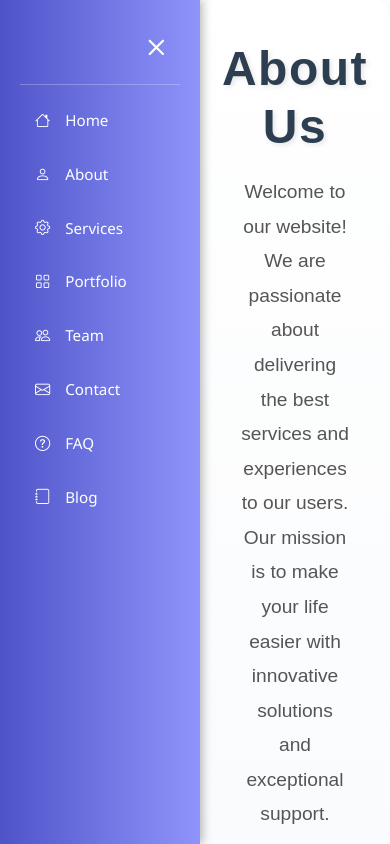
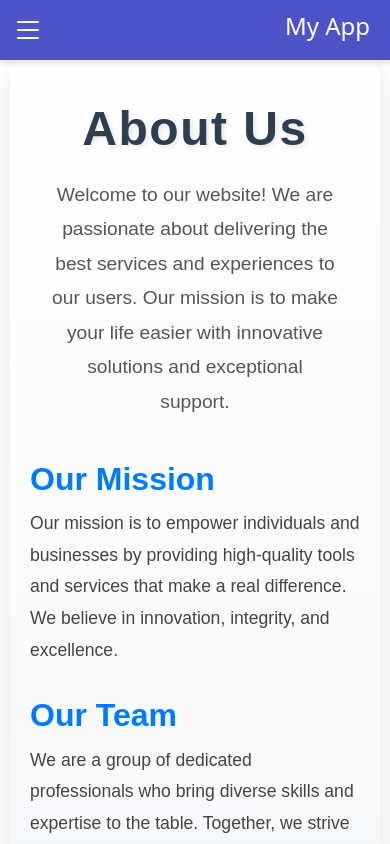
Before and after one commit to kishorshelar07/react_routing, a React (Create React App) app: page /about in a window 390 px wide. Shown: the top 844 px of the page. Built offline with nearby package versions, Linux system fonts and the light colour scheme.

Commit message:
adding navbar and responsive in mobile view

```diff
--- /dev/null
+++ b/src/App.css
@@ -0,0 +1,3 @@
+.app-container{
+   margin-top: 60px;
+}
--- a/src/App.js
+++ b/src/App.js
@@ -9,7 +9,7 @@ import Team from './components/Team';
 import FAQ from './components/Faq';
 import Blog from './components/Blog';
 import Sidebar from './components/Sidebar'; // Import Sidebar component
-
+import './App.css';
 function App() {
   const [isSidebarOpen, setIsSidebarOpen] = useState(true); // State to control sidebar visibility
 
@@ -19,7 +19,6 @@ function App() {
 
   return (
     <div className="app-container">
-
       <Sidebar isOpen={isSidebarOpen} toggleSidebar={toggleSidebar} /> {/* Pass state to Sidebar */}
       <div className={`main-content ${isSidebarOpen ? 'sidebar-open' : 'sidebar-closed'}`}>
         <Routes>
--- a/src/components/About.css
+++ b/src/components/About.css
@@ -1,7 +1,7 @@
 /* About Page Container */
 .about-page {
   max-width: 1200px;
-  margin: auto;
+  margin: 10px;
   padding: 40px 20px;
   background: linear-gradient(to bottom, #ffffff, #f0f4f8);
   border-radius: 16px;
--- a/src/components/Home.css
+++ b/src/components/Home.css
@@ -5,6 +5,7 @@
   padding: 20px;
   background-color: #f9f9f9;
   margin: auto;
+
 }
 
 /* Hero section */
--- a/src/components/Services.css
+++ b/src/components/Services.css
@@ -2,7 +2,6 @@
 .services-page {
   padding: 40px 20px;
   max-width: 1200px;
-  margin: auto;
   text-align: center;
   background: linear-gradient(to bottom, #f0f8ff, #e6f7ff);
   border-radius: 16px;
--- a/src/components/Sidebar.css
+++ b/src/components/Sidebar.css
@@ -5,132 +5,105 @@
   left: 0;
   height: 100%;
   width: 250px;
-  background: linear-gradient(90deg, #4e54c8, #8f94fb);
-  color: white;
-  padding: 20px;
-  box-shadow: 2px 0 10px rgba(0, 0, 0, 0.3); /* Slightly larger shadow for depth */
-  font-family: 'Segoe UI', Tahoma, Geneva, Verdana, sans-serif;
-  transition: width 0.3s ease, box-shadow 0.3s ease;
+  background: linear-gradient(90deg, #4e54c8, #8f94fb);  color: white;
+  transform: translateX(-100%);
+  transition: transform 0.3s ease;
+  z-index: 1000;
 }
 
-/* Sidebar when closed */
-.sidebar.closed {
-  width: 80px; /* Narrow width when closed */
+.sidebar.open {
+  transform: translateX(0);
 }
 
-/* Sidebar content visibility */
-.sidebar-content {
-  transition: opacity 0.3s ease, visibility 0s linear 0.3s;
+.sidebar.closed {
+  transform: translateX(-100%);
 }
 
-.sidebar-content.hidden {
-  opacity: 0;
-  visibility: hidden; /* Hide content when sidebar is closed */
+/* Sidebar toggle button inside the sidebar */
+.sidebar-toggle-btn {
+  background-color: transparent;
+  border: none;
+  color: white;
+  font-size: 2rem;
+  position: absolute;
+  top: 5px;
+  right: -50px;
+  cursor: pointer;
 }
 
-/* Sidebar title */
-.sidebar-title {
-  font-size: 1.7rem;
-  margin-bottom: 60px;
-  color: #fff;
-  text-align: center;
-  font-weight: 600;
-  letter-spacing: 2px;
-  text-transform: uppercase;
-  border-bottom: 2px solid #fff; /* Underline effect */
-  padding-bottom: 10px;
-}
-
-/* Navigation links */
-.sidebar nav {
-  display: flex;
-  flex-direction: column;
-  gap: 15px; /* Spacing between links */
+.sidebar-content {
+  padding: 20px;
 }
 
 .sidebar nav a {
   display: flex;
   align-items: center;
-  gap: 15px; /* Increased space between icon and text */
+  color: white;
   text-decoration: none;
-  color: inherit;
-  font-size: 1.1rem;
-  padding: 12px 12px;
-  border-radius: 30px; /* Rounded corners for links */
-  transition: all 0.3s ease;
-  position: relative;
+  margin: 10px 0;
+  padding: 10px;
+  transition: background 0.8s ease;
 }
 
-/* Hover effect */
 .sidebar nav a:hover {
-  background-color: #ffffff1f; /* Light background on hover */
-  transform: scale(1.05); /* Slight scale effect */
+  background: rgba(255, 255, 255, 0.1);
 }
 
-.sidebar nav a.active {
-  background-color: #007bff; /* Active link color */
-  color: white;
+.sidebar nav a i {
+  margin-right: 10px;
 }
 
 .sidebar nav a span {
-  font-weight: 500;
-  opacity: 1;
-  transition: opacity 0.3s ease;
+  display: inline-block;
 }
 
-/* Hide text when sidebar is closed */
-.sidebar.closed nav a span {
-  opacity: 0; /* Fades out text */
-  visibility: hidden; /* Ensures text is completely hidden */
+/* Navbar styles */
+.navbar {
+  height: 60px;
+  background: #4e54c8;
+  display: flex;
+  align-items: center;
+  justify-content: space-between;
+  padding: 0 20px;
+  color: white;
+  box-shadow: 0 4px 6px rgba(0, 0, 0, 0.1);
+  position: fixed; /* Fix it at the top */
+  top: 0;
+  left: 0;
+  width: 100%;
+  z-index: 1000;
+  transition: transform 0.3s ease, opacity 0.3s ease;
 }
 
-/* Sidebar toggle button */
-.sidebar-toggle-btn {
-  background-color: transparent;
-  border: none;
-  align-items: center;
-  color: white;
-  font-size: 2.2rem; /* Increased font size */
-  cursor: pointer;
-  position: absolute;
-  top: 20px; /* Distance from the top */
-  right: 20px; /* Distance from the right */
-  z-index: 10; /* Ensure button stays above the sidebar */
-  transition: transform 0.3s ease;
+.navbar.hidden {
+  transform: translateY(-100%); /* Slide navbar out of view */
+  opacity: 0; /* Make it invisible */
 }
 
-.sidebar-toggle-btn:hover {
-  transform: rotate(90deg); /* Rotate the button on hover for a fun effect */
+.navbar-toggle-btn {
+  background: none;
+  border: none;
+  color: white;
+  font-size: 1.5rem;
+  cursor: pointer;
 }
 
-/* Main content area */
-.main-content {
-  margin-left: 250px; /* When sidebar is open */
-  transition: margin-left 0.3s ease;
-}
-
-.main-content.sidebar-closed {
-  margin-left: 60px; /* When sidebar is closed */
+.navbar-title {
+  font-size: 1.5rem;
 }
 
 /* Responsive design */
 @media (max-width: 768px) {
   .sidebar {
-    width: 200px; /* Slightly smaller width for mobile */
+    width: 200px;
   }
+
   .sidebar.closed {
-    width: 80px;
+    transform: translateX(-100%);
   }
+
   .sidebar nav a {
-    font-size: 0.95rem; /* Adjust font size on small screens */
+    font-size: 0.95rem;
     padding: 8px 15px;
   }
-
-  .main-content {
-    margin-left: 200px;
-  }
-
-  .main-content.sidebar-closed {
-    margin-left: 60px;
-  }
 }
--- a/src/components/Sidebar.js
+++ b/src/components/Sidebar.js
@@ -1,55 +1,70 @@
-import React from 'react';  // Importing React library
-import { Link } from 'react-router-dom';  // Importing Link from react-router-dom for navigation
-import './Sidebar.css';  // Importing the CSS file for styling
+import React, { useState } from 'react';
+import { Link } from 'react-router-dom';
+import './Sidebar.css';
 
-const Sidebar = ({ isOpen, toggleSidebar }) => {
+const Sidebar = () => {
+  const [isOpen, setIsOpen] = useState(false); // State to manage sidebar visibility
+
+  const toggleSidebar = () => {
+    setIsOpen(!isOpen); // Toggle sidebar state
+  };
+
   return (
-    <div className={`sidebar ${isOpen ? 'open' : 'closed'}`}>  {/* Sidebar container with dynamic classes based on isOpen */}
+    <div>
 
+  {/* Navbar */}
+      <nav className="navbar">
+        <button className="navbar-toggle-btn" onClick={toggleSidebar}>
+          {/* <i className="bi bi-list"></i> */}
+        </button>
+        <h1 className="navbar-title">My App</h1>
+      </nav>
+      {/* Sidebar */}
+      <div className={`sidebar ${isOpen ? 'open' : 'closed'}`}>
         {/* Toggle Button */}
         <button className="sidebar-toggle-btn" onClick={toggleSidebar}>
-        <i className={`bi ${isOpen ? 'bi-x' : 'bi-list'}`}></i>  {/* Icon changes based on isOpen */}
-      </button><br/><br/><hr/>
-
+          <i className={`bi ${isOpen ? 'bi-x' : 'bi-list'}`}></i>
+        </button>
         <div className="sidebar-content">
-        {/* Navigation Links */}
           <nav>
-          <Link to="/">  {/* Link to Home page */}
-            <i className="bi bi-house"></i>  {/* Home icon */}
-            {isOpen && <span>Home</span>}  {/* Display text 'Home' if isOpen is true */}
+            <Link to="/">
+              <i className="bi bi-house"></i>
+              {isOpen && <span>Home</span>}
             </Link>
-          <Link to="/about">  {/* Link to About page */}
-            <i className="bi bi-person"></i>  {/* About icon */}
-            {isOpen && <span>About</span>}  {/* Display text 'About' if isOpen is true */}
+            <Link to="/about">
+              <i className="bi bi-person"></i>
+              {isOpen && <span>About</span>}
             </Link>
-          <Link to="/services">  {/* Link to Services page */}
-            <i className="bi bi-gear"></i>  {/* Services icon */}
-            {isOpen && <span>Services</span>}  {/* Display text 'Services' if isOpen is true */}
+            <Link to="/services">
+              <i className="bi bi-gear"></i>
+              {isOpen && <span>Services</span>}
             </Link>
-          <Link to="/portfolio">  {/* Link to Portfolio page */}
-            <i className="bi bi-grid"></i>  {/* Portfolio icon */}
-            {isOpen && <span>Portfolio</span>}  {/* Display text 'Portfolio' if isOpen is true */}
+            <Link to="/portfolio">
+              <i className="bi bi-grid"></i>
+              {isOpen && <span>Portfolio</span>}
             </Link>
-          <Link to="/team">  {/* Link to Team page */}
-            <i className="bi bi-people"></i>  {/* Team icon */}
-            {isOpen && <span>Team</span>}  {/* Display text 'Team' if isOpen is true */}
+            <Link to="/team">
+              <i className="bi bi-people"></i>
+              {isOpen && <span>Team</span>}
             </Link>
-          <Link to="/contact">  {/* Link to Contact page */}
-            <i className="bi bi-envelope"></i>  {/* Contact icon */}
-            {isOpen && <span>Contact</span>}  {/* Display text 'Contact' if isOpen is true */}
+            <Link to="/contact">
+              <i className="bi bi-envelope"></i>
+              {isOpen && <span>Contact</span>}
             </Link>
-          <Link to="/faq">  {/* Link to FAQ page */}
-            <i className="bi bi-question-circle"></i>  {/* FAQ icon */}
-            {isOpen && <span>FAQ</span>}  {/* Display text 'FAQ' if isOpen is true */}
+            <Link to="/faq">
+              <i className="bi bi-question-circle"></i>
+              {isOpen && <span>FAQ</span>}
             </Link>
-          <Link to="/blog">  {/* Link to Blog page */}
-            <i className="bi bi-journal"></i>  {/* Blog icon */}
-            {isOpen && <span>Blog</span>}  {/* Display text 'Blog' if isOpen is true */}
+            <Link to="/blog">
+              <i className="bi bi-journal"></i>
+              {isOpen && <span>Blog</span>}
             </Link>
           </nav>
         </div>
       </div>
+
+    </div>
   );
 };
 
-export default Sidebar;  // Export the Sidebar component for use in other parts of the app
+export default Sidebar;
```
Lines whose indentation alone changed are shown as unchanged.
